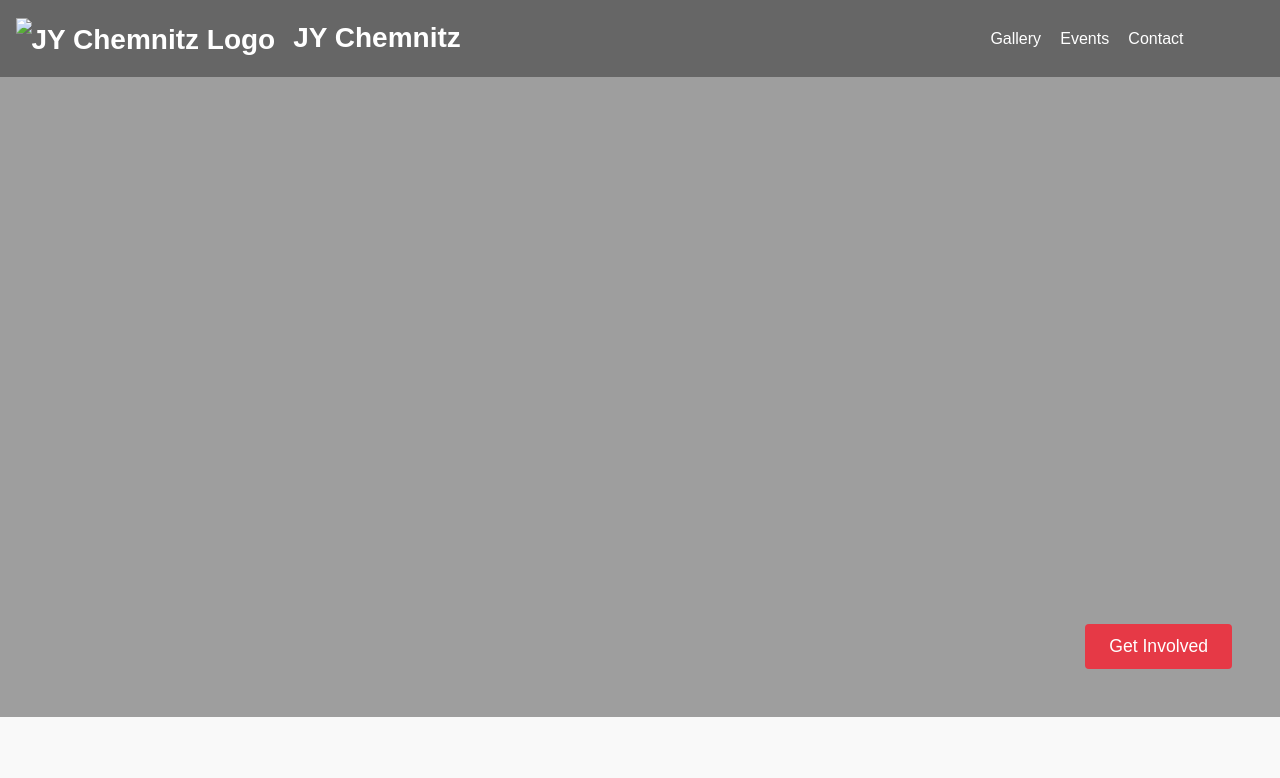
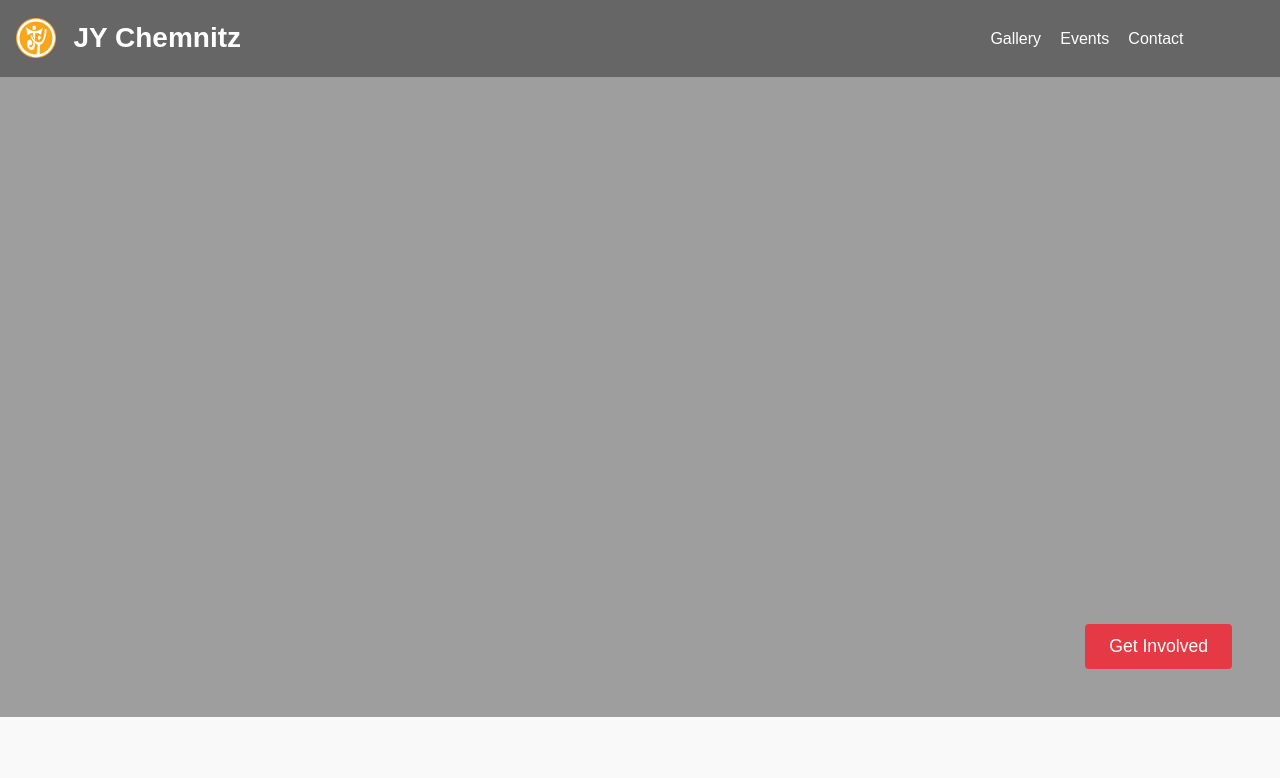
Before and after one commit to basilmannekudi/jy-page, a plain HTML site: page index.html in a window 1280 px wide. Shown: the top 778 px of the page. Drawn offline with Linux system fonts and the light colour scheme; the site is published under a folder, as on GitHub Pages, so addresses that start at the root find nothing.

Commit message:
¨indexupdate4¨

```diff
--- a/index.html
+++ b/index.html
@@ -15,7 +15,7 @@
   <header>
     <div class="nav-container">
       <div class="logo">
-            <img src="/assets/logo.png" alt="JY Chemnitz Logo" />
+            <img src="./assets/logo.png" alt="JY Chemnitz Logo" />
             <span>JY Chemnitz</span>
   </div>
       <nav id="nav-menu">
```
